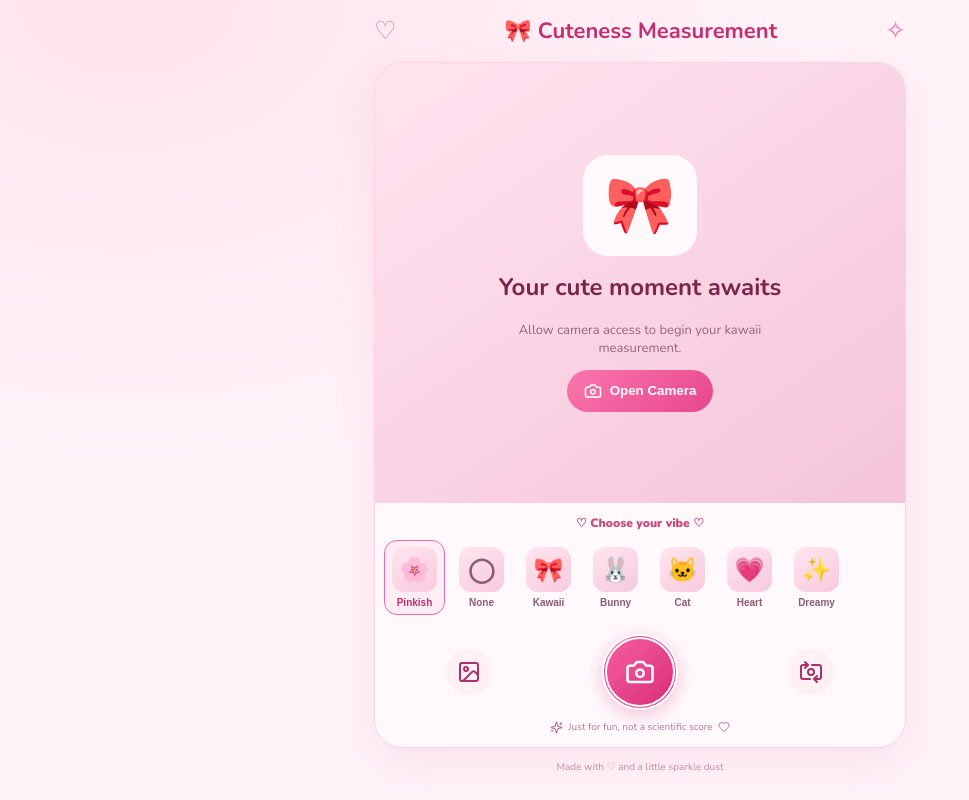
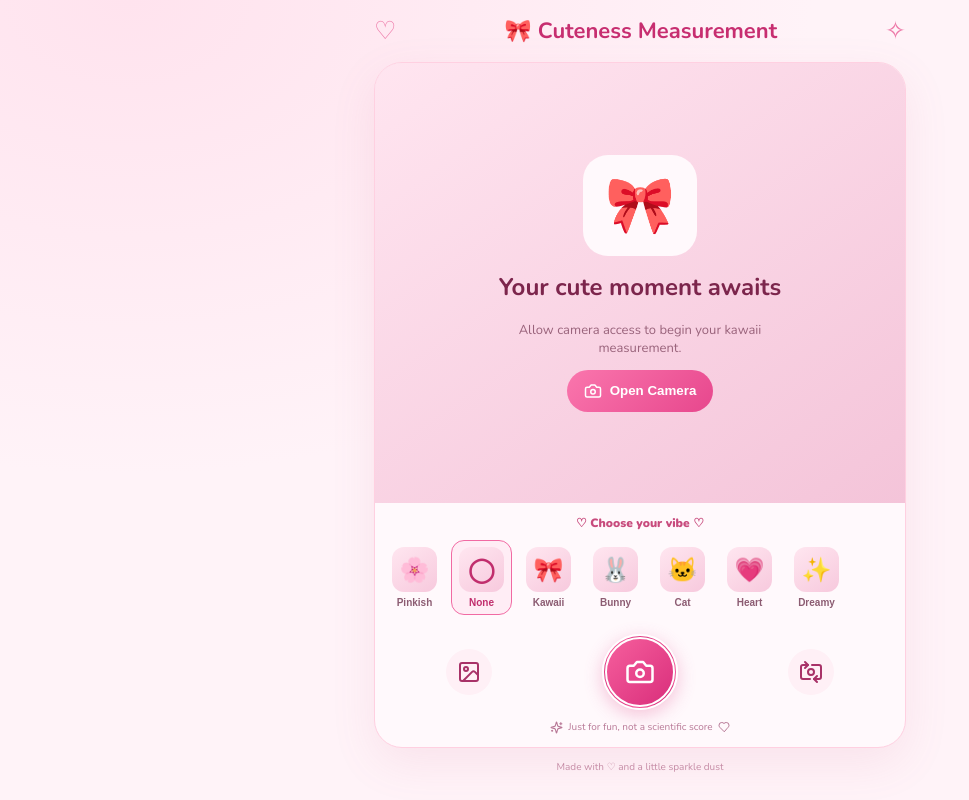
Before and after one commit to devdeep-rakshit/cuteness-measurement, a React (Vite) app: page / in a window 1280 px wide. Shown: the whole page, without its empty margins (0-969 px from the left). Built offline with nearby package versions, Linux system fonts and the light colour scheme.

Commit message:
Make no filter the default

```diff
--- a/src/App.tsx
+++ b/src/App.tsx
@@ -6,7 +6,7 @@ const messages=['Detecting cuteness… 🎀','Analyzing your smile… 💗','Sca
 const compliments=['Extremely Cute! ⭐','Certified Cutie! 💗','Maximum Kawaii Achieved! ✨','Your smile is pure sunshine! 🌸','Cuteness level: Legendary! 🐰','Too adorable to calculate! 💕'];
 export default function App(){
  const video=useRef<HTMLVideoElement>(null),canvas=useRef<HTMLCanvasElement>(null),stream=useRef<MediaStream|null>(null),detector=useRef<FaceDetector|null>(null),raf=useRef(0),last=useRef<number|null>(null),elapsedRef=useRef(0);
- const [ready,setReady]=useState(false),[face,setFace]=useState(false),[elapsed,setElapsed]=useState(0),[filter,setFilter]=useState('pinkish'),[facing,setFacing]=useState<'user'|'environment'>('user'),[error,setError]=useState(''),[loading,setLoading]=useState(false),[message,setMessage]=useState(0),[result,setResult]=useState<{src:string;score:number;complete:boolean}|null>(null);
+ const [ready,setReady]=useState(false),[face,setFace]=useState(false),[elapsed,setElapsed]=useState(0),[filter,setFilter]=useState('none'),[facing,setFacing]=useState<'user'|'environment'>('user'),[error,setError]=useState(''),[loading,setLoading]=useState(false),[message,setMessage]=useState(0),[result,setResult]=useState<{src:string;score:number;complete:boolean}|null>(null);
  const active=filters.find(f=>f.id===filter)!;const progress=Math.min(100,elapsed/150);
  const stop=()=>{stream.current?.getTracks().forEach(t=>t.stop());stream.current=null;setReady(false);detector.current?.close();detector.current=null};
  const start=useCallback(async(mode:'user'|'environment'=facing)=>{setError('');setLoading(true);stop();try{
```
